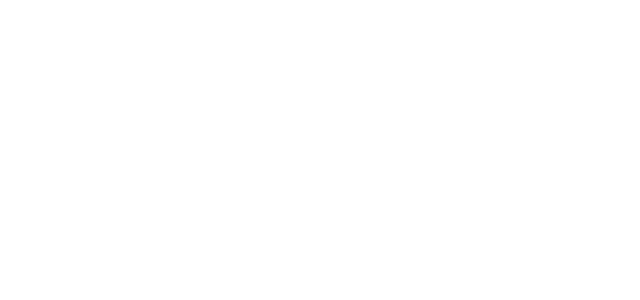
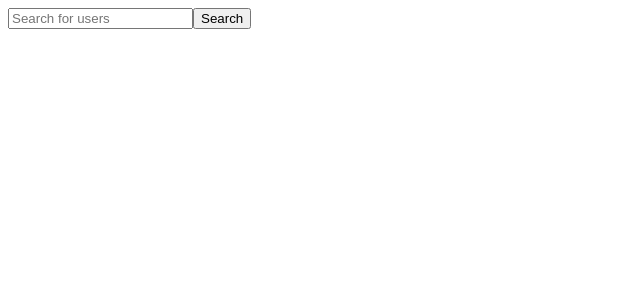
Before and after one commit to drzamich/github-badge, a React (Create React App) app: page / in a window 1280 px wide. Shown: the top 300 px of the page, without its empty margins (0-640 px from the left). Built offline with nearby package versions, Linux system fonts and the light colour scheme.

Commit message:
feat: add input, button and callback to Search

```diff
--- a/src/App.tsx
+++ b/src/App.tsx
@@ -8,9 +8,14 @@
 const Container = styled.div`
 `;
 
-const App: React.FC = () => (
+const App: React.FC = () => {
+  const onSearch = (username: string) => {
+    console.log(username);
+  };
+
+  return (
     <>
-    <Search />
+      <Search onSearch={onSearch} />
       <Container>
         <Loading />
         <Badge />
@@ -18,5 +23,6 @@
       </Container>
     </>
   );
+};
 
 export default App;
--- a/src/Search.tsx
+++ b/src/Search.tsx
@@ -1,7 +1,32 @@
 import React from 'react';
+import styled from 'styled-components';
+
+const Container = styled.div`
+`;
+
+const Input = styled.input`
+`;
+
+const Button = styled.button`
+`;
 
 interface SearchProps {
-
+  onSearch(value: string): void
 }
 
-export const Search: React.FC<SearchProps> = () => null;
+export const Search: React.FC<SearchProps> = ({ onSearch }) => {
+  const [value, setValue] = React.useState('');
+  return (
+    <Container>
+      <Input
+        type="text"
+        placeholder="Search for users"
+        value={value}
+        onChange={(e: React.ChangeEvent<HTMLInputElement>) => setValue(e.target.value)}
+      />
+      <Button type="button" onClick={() => onSearch(value)}>
+        Search
+      </Button>
+    </Container>
+  );
+};
```
Also changed, not shown: .eslintrc.js. Lines whose indentation alone changed are shown as unchanged.
